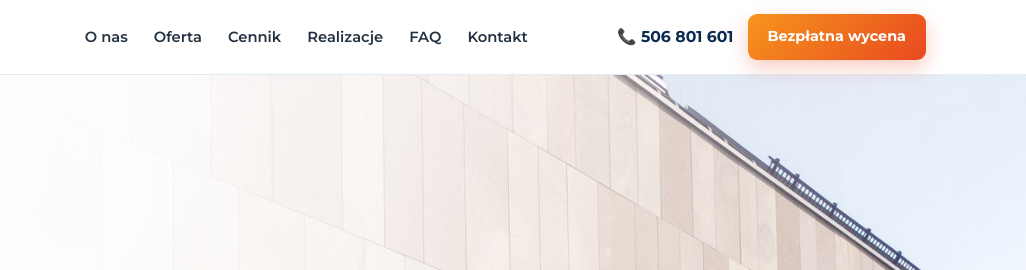
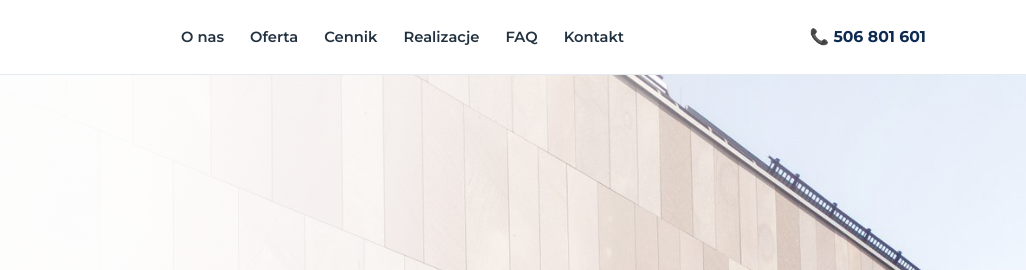
Before and after one commit to NewHope77/climsystem-site, a plain HTML site: page index.html in a window 1280 px wide. Shown: the top 270 px of the page, 254-1280 px from the left. Drawn offline with Linux system fonts and the light colour scheme.

Commit message:
Remove Bezplatna wycena button from header

```diff
--- a/index.html
+++ b/index.html
@@ -250,7 +250,6 @@
     </nav>
     <div class="header-cta">
       <a class="header-phone" href="tel:+48506801601">📞 506 801 601</a>
-      <a class="btn btn-orange" style="padding:11px 20px;font-size:.9rem" href="#kontakt">Bezpłatna wycena</a>
     </div>
   </div>
 </header>
```
